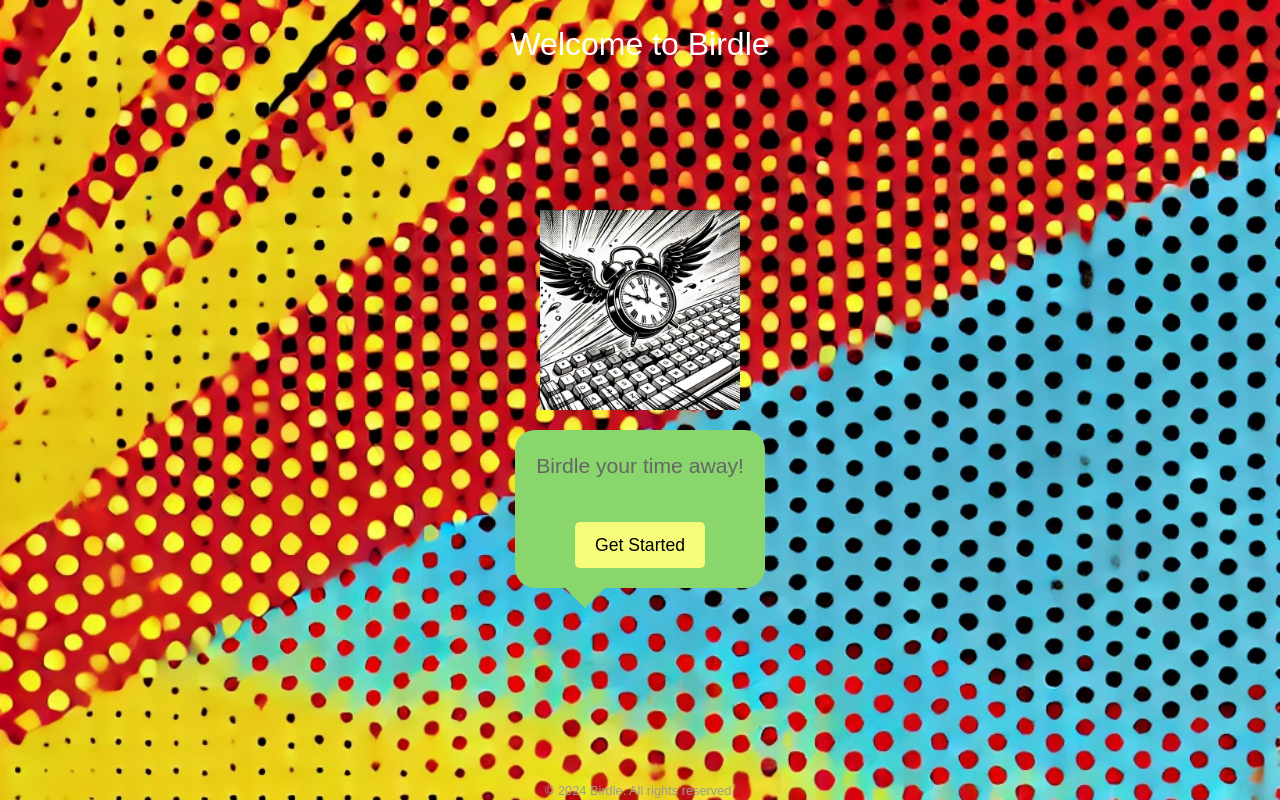
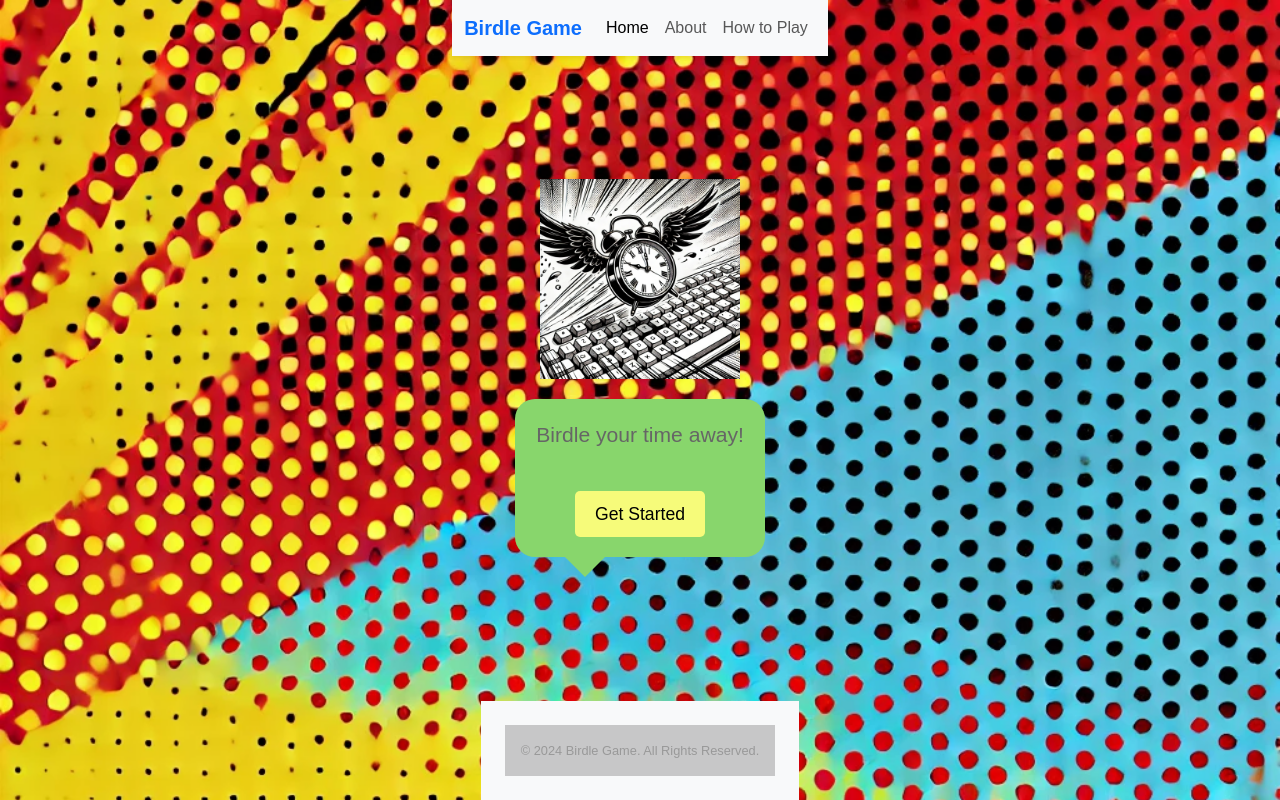
Before and after one commit to Kenhie94/Birdle, a plain HTML site: page landing.html in a window 1280 px wide. Drawn offline with nearby package versions, Linux system fonts and the light colour scheme.

Commit message:
added header and footer

```diff
--- a/landing.html
+++ b/landing.html
@@ -13,15 +13,38 @@
     <Title> Welcome to Birdle</Title>
 </head>
 
-<body>
+<body **class="d-flex flex-column min-vh-100"**>
+  <nav class="navbar navbar-expand-lg navbar-light bg-light shadow-sm sticky-top">
+    <div class="container">
+      <a class="navbar-brand fw-bold text-primary" href="#">Birdle Game</a>
+      <button
+        class="navbar-toggler"
+        type="button"
+        data-bs-toggle="collapse"
+        data-bs-target="#navbarNav"
+        aria-controls="navbarNav"
+        aria-expanded="false"
+        aria-label="Toggle navigation"
+      >
+        <span class="navbar-toggler-icon"></span>
+      </button>
+      <div class="collapse navbar-collapse" id="navbarNav">
+        <ul class="navbar-nav ms-auto">
+          <li class="nav-item">
+            <a class="nav-link active" aria-current="page" href="#">Home</a>
+          </li>
+          <li class="nav-item">
+            <a class="nav-link" href="#">About</a>
+          </li>
+          <li class="nav-item">
+            <a class="nav-link" href="#">How to Play</a>
+          </li>
 
-    </head>
-
-    <body>
-
-        <header>
-            Welcome to Birdle
-        </header>
+          </li>
+        </ul>
+      </div>
+    </div>
+  </nav>
 
         <main>
             <div class="image-container">
@@ -36,9 +59,16 @@
 
         </main>
 
-        <footer>
-            &copy; 2024 Birdle. All rights reserved.
-        </footer>
+        <!-- Footer -->
+<footer class="bg-light text-center text-lg-start mt-auto">
+  <div class="container p-4">
+    <!-- Copyright -->
+    <div class="text-center p-3" style="background-color: rgba(0, 0, 0, 0.2);">
+      © 2024 Birdle Game. All Rights Reserved.
+    </div>
+  </div>
+</footer>
+
 
     </body>
 
```
Also changed, not shown: howto.html (+41 -1 lines).
